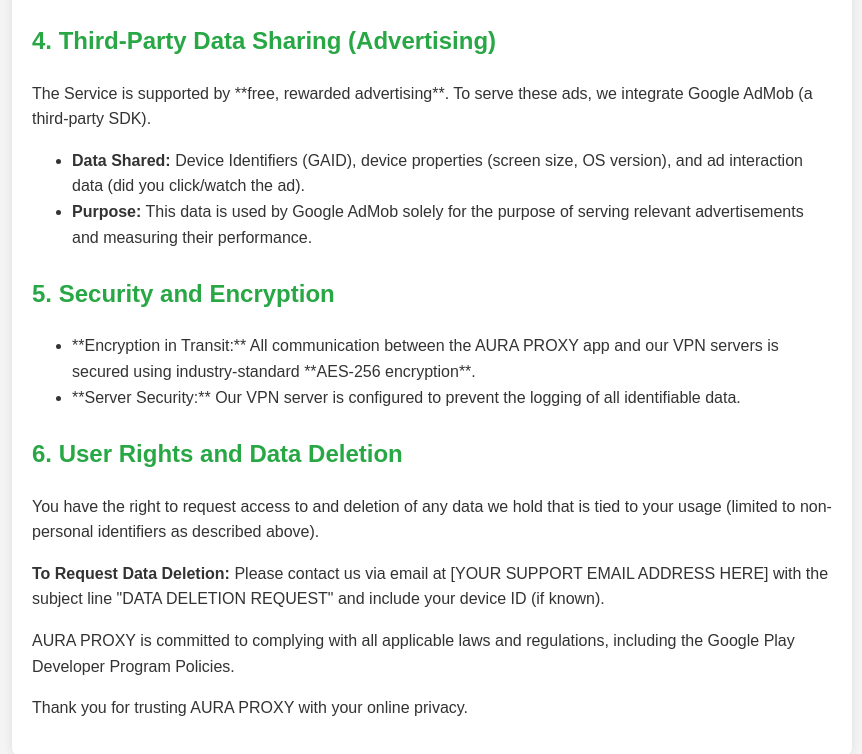
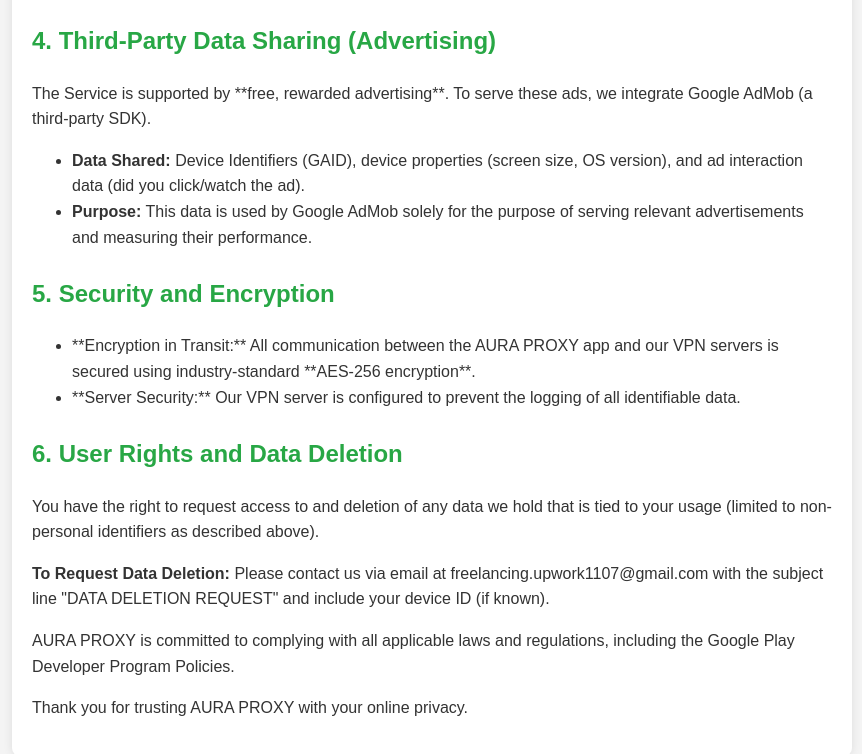
Before and after one commit to Mr-1107/aura-proxy-legal, a plain HTML site: page index.html in a window 1280 px wide. Shown: the part 1458-2212 px from the top of the page, without its empty margins (208-1070 px from the left). Drawn offline with Linux system fonts and the light colour scheme.

Commit message:
Update index.html

```diff
--- a/index.html
+++ b/index.html
@@ -86,7 +86,7 @@
 
     <p>You have the right to request access to and deletion of any data we hold that is tied to your usage (limited to non-personal identifiers as described above).</p>
 
-    <p><strong>To Request Data Deletion:</strong> Please contact us via email at [YOUR SUPPORT EMAIL ADDRESS HERE] with the subject line "DATA DELETION REQUEST" and include your device ID (if known).</p>
+    <p><strong>To Request Data Deletion:</strong> Please contact us via email at freelancing.upwork1107@gmail.com with the subject line "DATA DELETION REQUEST" and include your device ID (if known).</p>
 
     <p>AURA PROXY is committed to complying with all applicable laws and regulations, including the Google Play Developer Program Policies.</p>
 
@@ -94,4 +94,5 @@
 </div>
 
 </body>
+
 </html>
```
